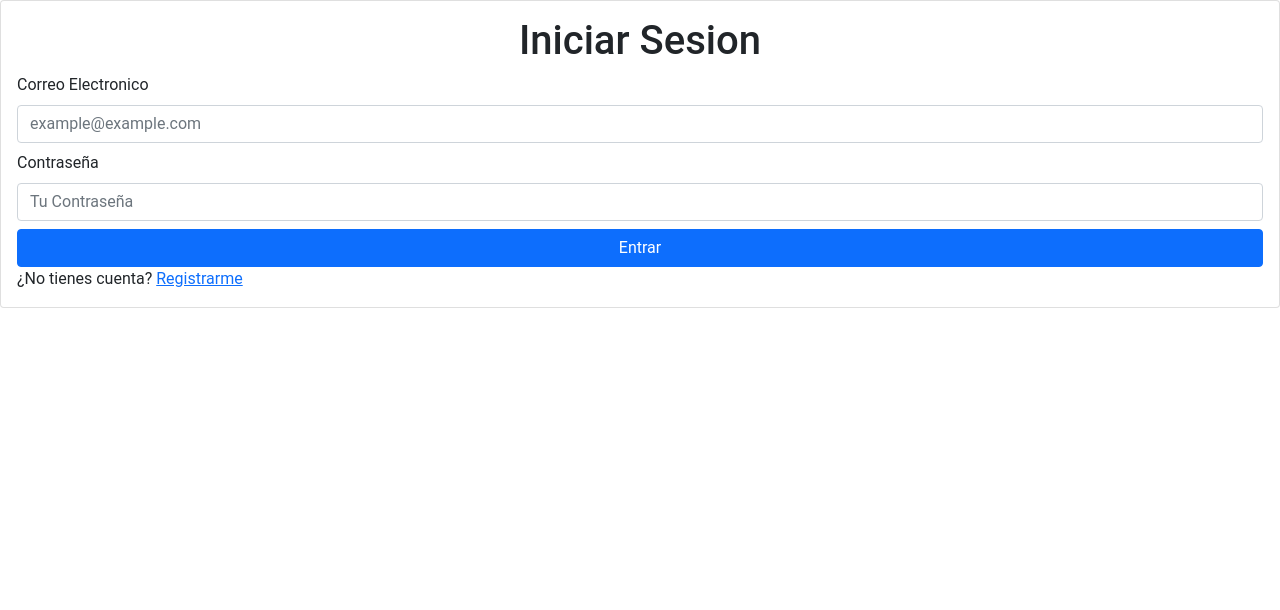
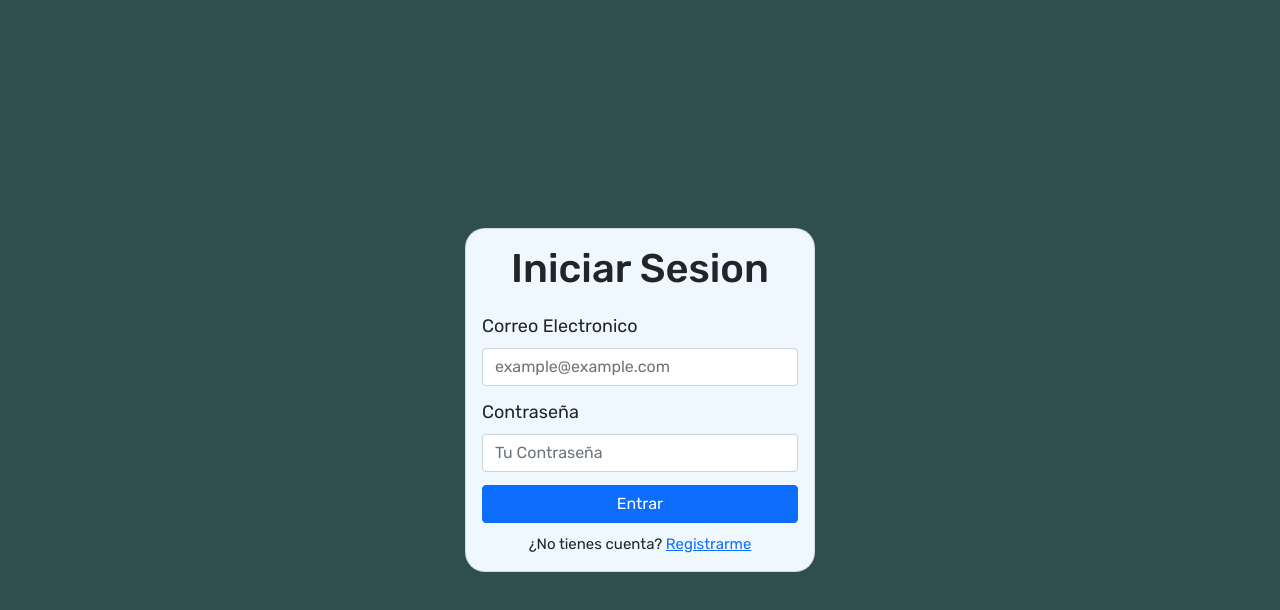
Before and after one commit to cuni10/front-prueba, a React (Create React App) app: page /login in a window 1280 px wide. Shown: the top 610 px of the page. Built offline with nearby package versions, Linux system fonts and the light colour scheme.

Commit message:
Arreglando index.css

```diff
--- a/src/index.css
+++ b/src/index.css
@@ -1,4 +1,30 @@
-body,
-html{
-  font-family: "Roboto", sans-serif;
+html,body{
+  font-family: "Rubik","Roboto", sans-serif;
 }
+
+.global-container{
+  height: 100%;
+  display: flex;
+  align-items: center;
+  justify-content: center;
+  background-color: darkslategray;
+}
+.login-form{
+  border-radius: 20px;
+  background-color: aliceblue;
+  font-size: 18px;
+  width: 350px;
+}
+.registrarse {
+  margin-top: 10px;
+  font-size: 15px;
+  text-align: center;
+}
+
+.form-group{
+  margin-bottom: 5px;
+}
+
+.formulario{
+  margin-top: 20px;
+}
```
